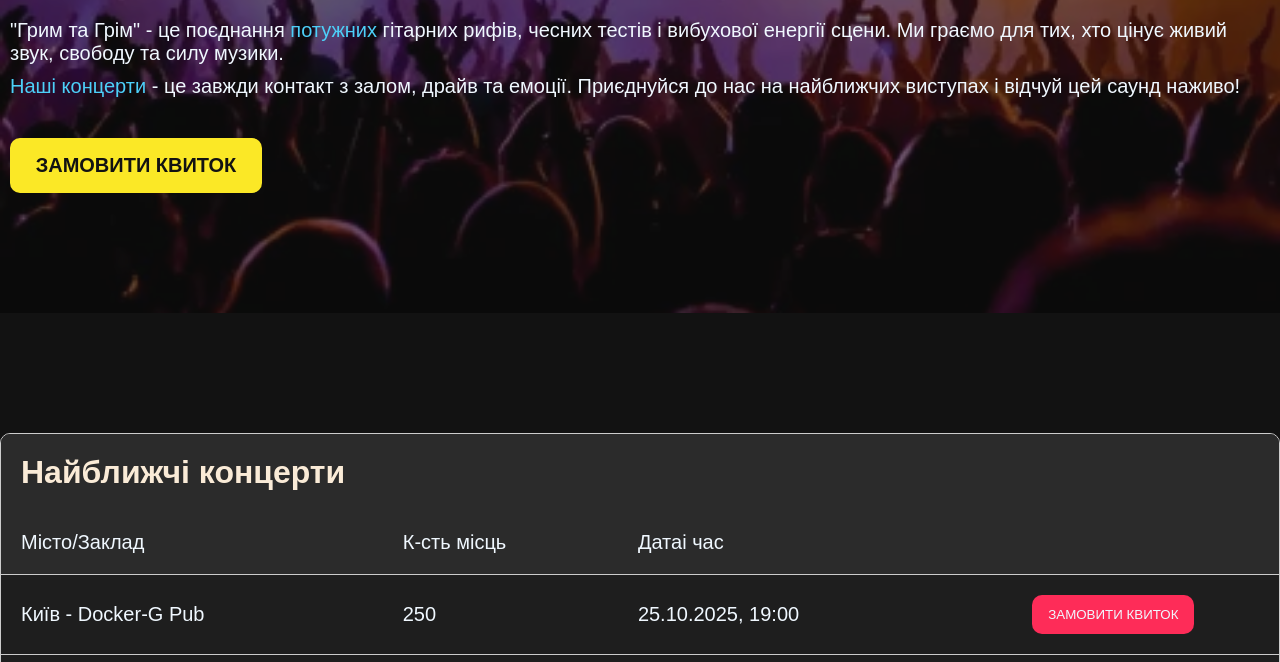
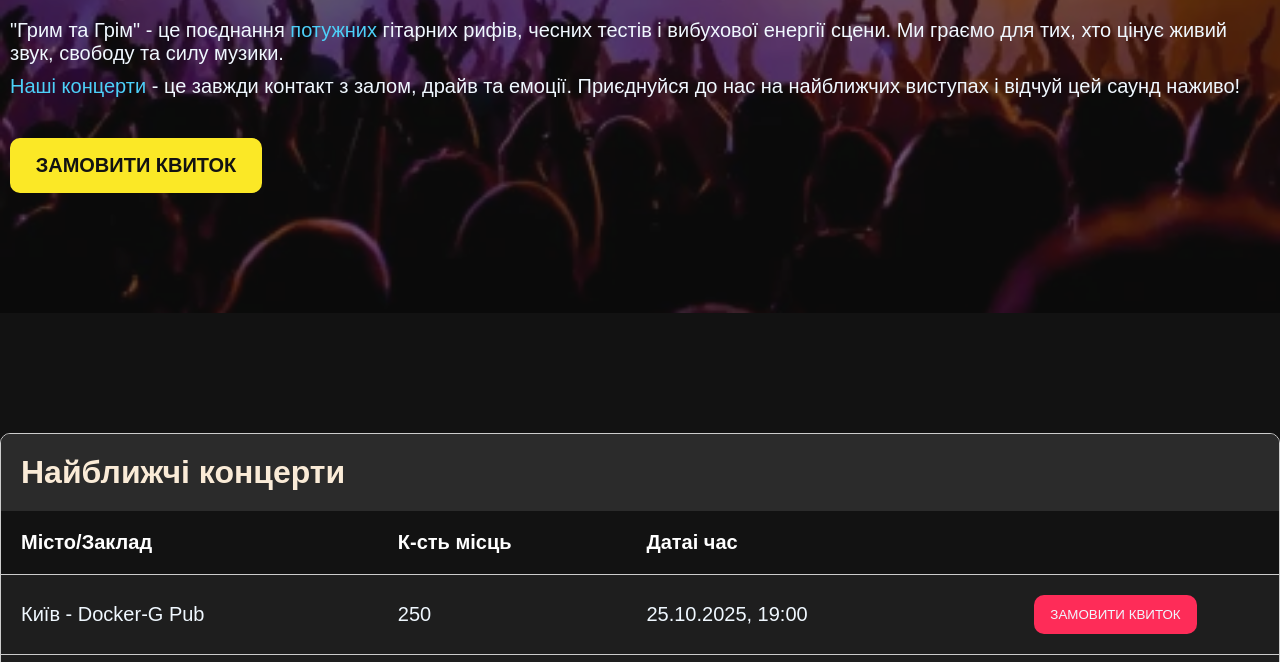
Before and after one commit to Toxa1704/G_and_G, a plain HTML site: page index.html in a window 1280 px wide. Shown: the part 290-952 px from the top of the page. Drawn offline with Linux system fonts and the light colour scheme.

Commit message:
зфзф

```diff
--- a/index.html
+++ b/index.html
@@ -44,10 +44,10 @@
                 <table>
                     <thead>
                         <tr>
-                            <td>Місто/Заклад</td>
-                            <td>К-сть місць</td>
-                            <td>Датаі час</td>
-                            <td></td>
+                            <th>Місто/Заклад</th>
+                            <th>К-сть місць</th>
+                            <th>Датаі час</th>
+                            <th></th>
                         </tr>
                     </thead>
                     <tbody>
@@ -87,7 +87,6 @@
                 </table>
             </div>
         </section>
-        </section>
         <section id="gallery">
             <h2 class="gallery-title">Учасники гурту</h2>
             <div class="gallery">
@@ -117,7 +116,7 @@
         </section>
         <section id="contact">
             <div class="contact-wrapper">
-                <h2 class="contact-title">Зв'яжись з нами</h3>
+                <h2 class="contact-title">Зв'яжись з нами</h2>
                 <h3 class="contact-subtitle">Хочеш заказати виступ або маєш питання? Пиши!</h3>
                 <div class="contact-content">
                     <form id="myForm" action="result.html" method="get">
@@ -149,7 +148,8 @@
             <div class="footer-wrapper">
                 <div class="footer-contact">
                     <p>&copy; 2025 "Грим та Грім". Всі права захищені.</p>
-                    <p>booking@lotoplay +38(099)123-45-67</p>
+                    <p><a href="mailto:booking@lotoplay">booking@lotoplay</a> | <a href="tel:+380991234567">+38 (099) 123-45-67</a></p>
+
                 </div>
                 <div class="footer-social">
                     <a href="#">Instagram</a>
@@ -167,6 +167,7 @@
                 </div>
                 <button class="close-popup">Закрити</button>
             </div>
+        </section>
    <script src="script.js"></script>
 </body>
 </html>
```
Lines whose indentation alone changed are shown as unchanged.
